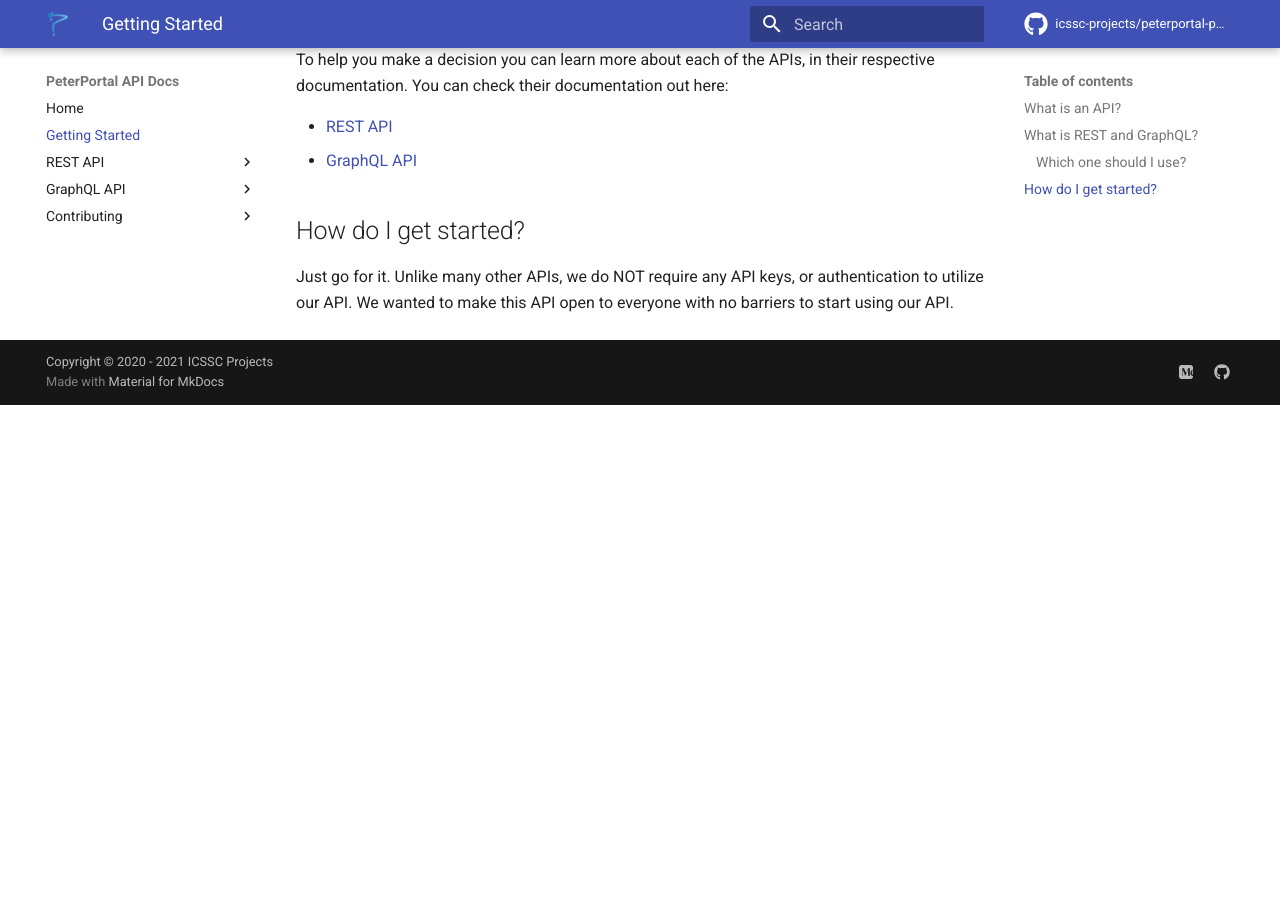
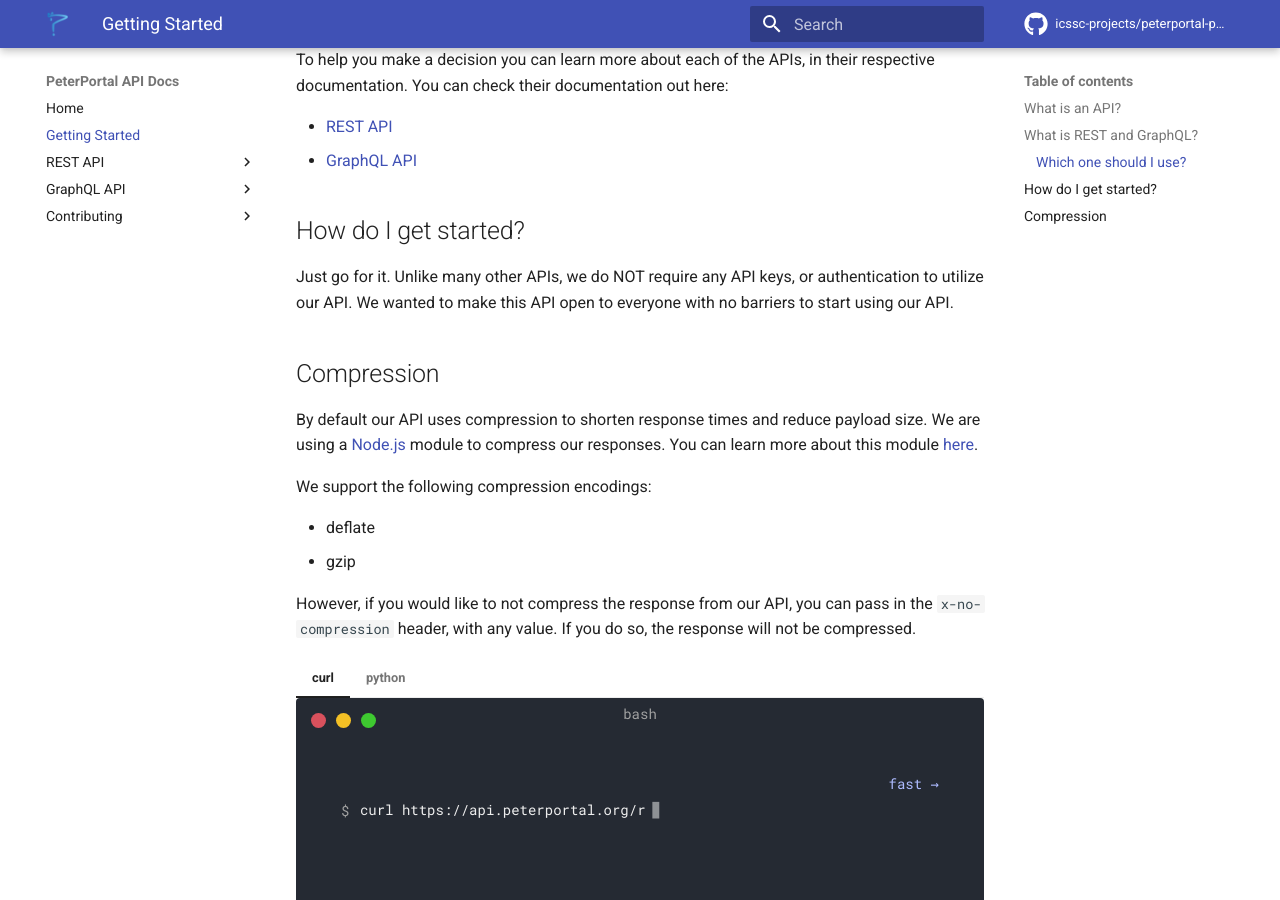
Before and after one commit to icssc/peterportal-public-api, an MkDocs documentation site: the page built from docs/Introduction/Getting-Started.md, in a window 1280 px wide and 900 px high, scrolled down 958 px. Built offline with MkDocs 1.6.1 and Material for MkDocs 9.7.7, drawn with Linux system fonts in a browser that asks for light colours; comment, search, counter and statistics services are not loaded; before the commit the page ends 1363 px from its top, so only the background shows below that.

Commit message:
Added compression and more to GraphQL

````diff
--- a/docs/Introduction/Getting-Started.md
+++ b/docs/Introduction/Getting-Started.md
@@ -27,6 +27,64 @@ To help you make a decision you can learn more about each of the APIs, in their
 * [GraphQL API](/docs/GraphQL-API/start_here)
 
 
-
 ## How do I get started?
 Just go for it. Unlike many other APIs, we do NOT require any API keys, or authentication to utilize our API. We wanted to make this API open to everyone with no barriers to start using our API.
+
+## Compression
+By default our API uses compression to shorten response times and reduce payload size. We are using a [Node.js](https://nodejs.org/en/) module to compress our responses. You can learn more about this module [here](https://github.com/expressjs/compression).
+
+We support the following compression encodings:
+
+ * deflate
+ * gzip
+
+However, if you would like to not compress the response from our API, you can pass in the `x-no-compression` header, with any value. If you do so, the response will not be compressed.
+
+=== "curl"
+
+    <div class="termy">
+
+    ```console
+    $ curl https://api.peterportal.org/rest/v0/courses/all --header "x-no-compression: true"
+
+    [
+    ...
+    {
+        "department": "I&C SCI",
+        "number": "51",
+        "title": "Introductory Computer Organization",
+        "description": "Multilevel view of system hardware and software..."
+    },
+    ...
+    ]
+    ```
+
+    </div>
+
+=== "python"
+
+    <div class="termy">
+
+    ```console
+    $ python -m pip install requests
+    ---> 100%
+    $ python
+    Python 3.8.5
+    # >>>$ import requests
+    # >>>$ headers = { "x-no-compression": "true"}
+    # >>>$ response = requests.get("https://api.peterportal.org/rest/v0/courses/all", headers=headers)
+    # >>>$ response.json()
+
+    [
+    ...
+    {
+        "department": "I&C SCI",
+        "number": "51",
+        "title": "Introductory Computer Organization",
+        "description": "Multilevel view of system hardware and software..."
+    },
+    ...
+    ]
+    ```
+
+    </div>
--- a/mkdocs.yml
+++ b/mkdocs.yml
@@ -35,6 +35,7 @@ nav:
     - Schedule of Classes: REST-API/schedule.md
   - GraphQL API:
     - Start Here: GraphQL-API/start_here.md
+    - Learn More: GraphQL-API/learn_more.md
     - Playground: /graphql-playground
   - Contributing:
     - Start Here: Contributing/start_here.md
````
Also changed, not shown: docs/Contributing/how_to_contribute.md (+1 -1 lines), docs/Contributing/start_here.md (+1 -1 lines), docs/GraphQL-API/learn_more.md (added, +131 -0 lines), docs/GraphQL-API/start_here.md (+6 -2 lines), docs/REST-API/start_here.md (+20 -1 lines), 1 other file.
